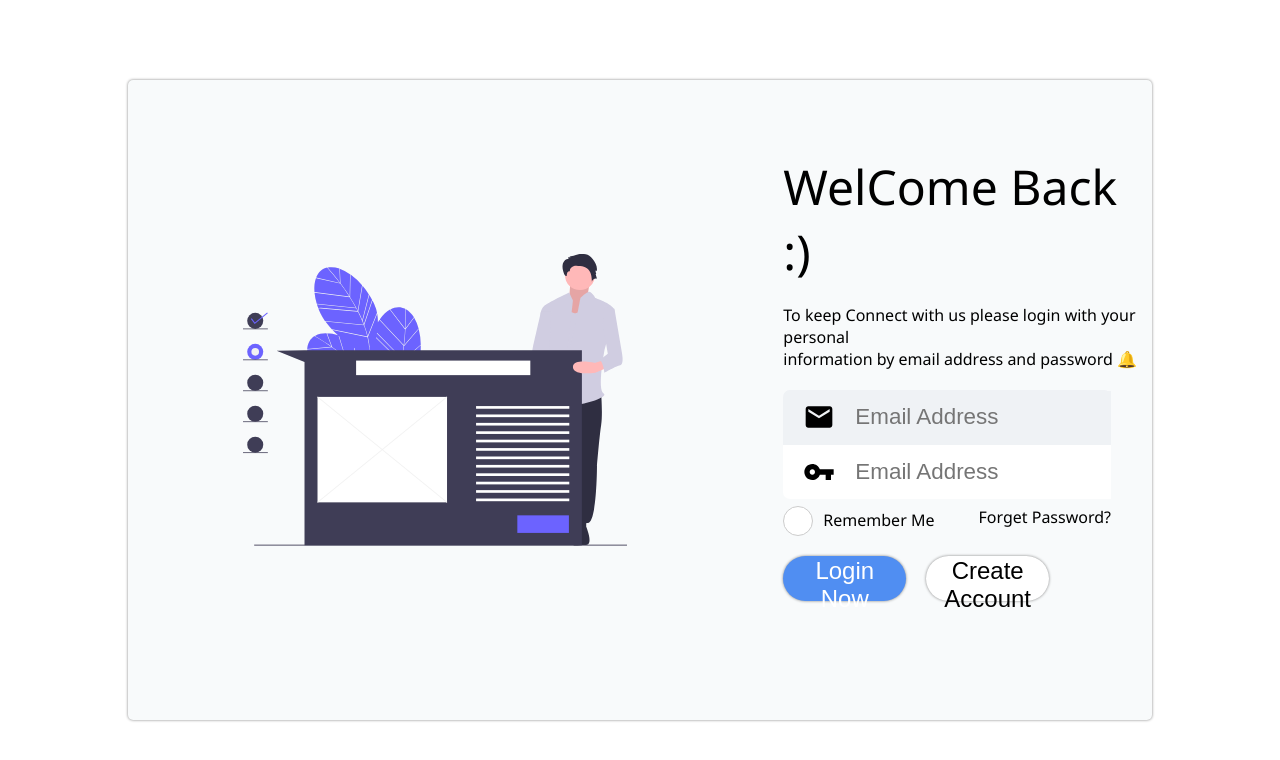
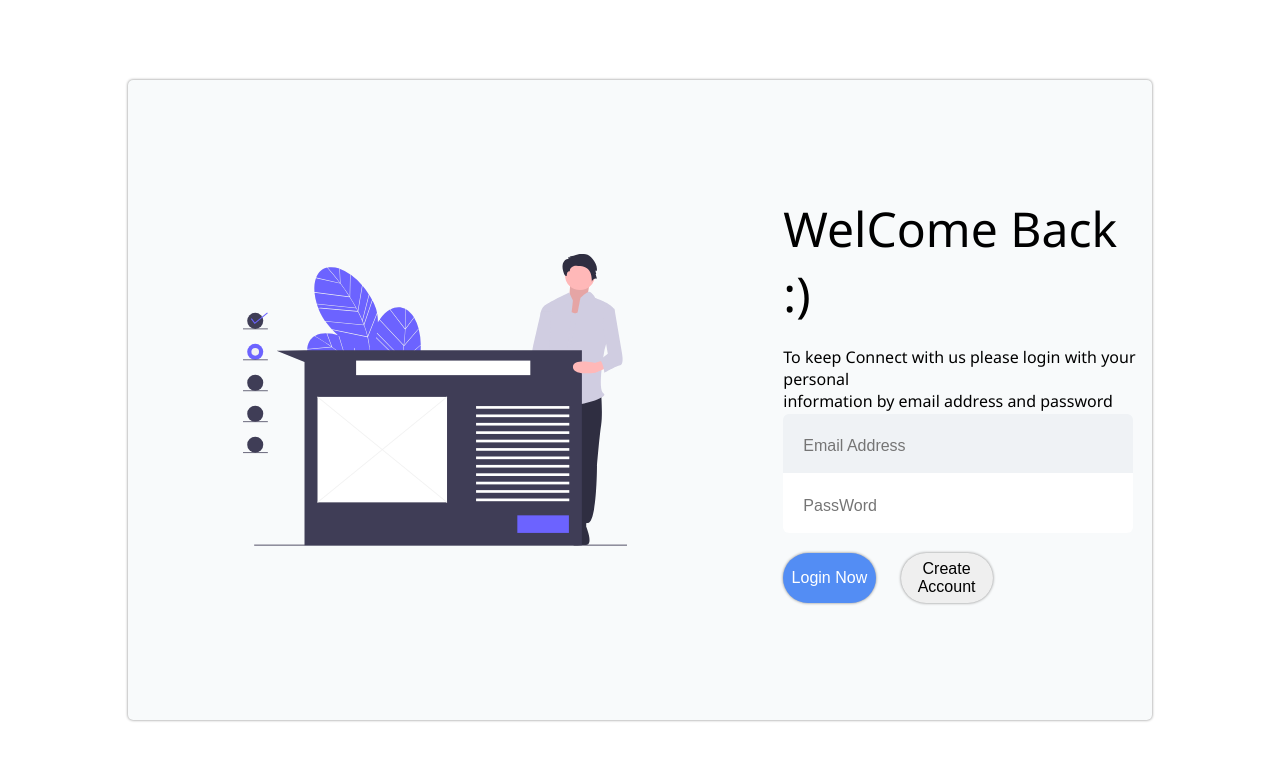
Before and after one commit to BeanSilArchive/IPSE-client, a React (Create React App) app: page /auth in a window 1280 px wide. Shown: the top 760 px of the page. Built offline with nearby package versions, Linux system fonts and the light colour scheme.

Commit message:
Revert "[ADD] Complete Auth"

```diff
--- a/src/components/Auth/Signin.js
+++ b/src/components/Auth/Signin.js
@@ -1,9 +1,9 @@
 import React, { Component, useState, useEffect } from 'react';
 import styled from 'styled-components';
-import {Link} from 'react-router-dom';
+
 import {ReactComponent as Img1 } from 'asset/Auth_main.svg'
-import EmailIcon from '@material-ui/icons/Email';
-import VpnKeyIcon from '@material-ui/icons/VpnKey';
+
+
 const Wrapper = styled.div`
     width: 100%;
     height: 100%;
@@ -70,162 +70,54 @@ const Right = styled.div`
 
 const Form = styled.form`
     display: flex;
-    height: 40%;
+    height: 30%;
     flex-direction: column;
     justify-content: center;
-    margin-top: 20px;
+    input {
+        width: 80%;
+        height: 30%;
+        outline: none;
+        border: none;
+        margin-left: 10%;
+        font-size: 1.5rem;
+        padding-left: 20px;
 
-    #First{
-        border-top-left-radius: 7px;
-        border-top-right-radius: 7px;
-        width: 80%;
-        background-color: rgb(239, 242, 245);
-        height: 30%;
-        margin-left: 10%;
-        display: flex;
-        align-items: center;
-
-        svg {
-            margin-left: 20px;
-            font-size: 2em;
-        }
-
-        input {
-            background-color: rgb(239, 242, 245);
-            height:95%;
-            width: 100%;
-            border: none;
-            font-size: 1.4em;
-            padding-left: 20px;
+        &::placeholder {
+            font-size: 1rem;
         }
     }
 
-    #Second{
-        border-bottom-left-radius: 7px;
-        border-bottom-right-radius: 7px;
-        width: 80%;
-        background-color: #ffffff;
-        height: 30%;
+    #Frist {
+        background-color: rgb(239, 242, 245);
+        border-top-left-radius: 6px;
+        border-top-right-radius: 6px;
+    }
+
+    #Last {
+        border-bottom-left-radius: 6px;
+        border-bottom-right-radius: 6px;
+    }
+
+    div {
+        display: flex;
+        flex-direction: row;
         margin-left: 10%;
-        display: flex;
-        align-items: center;
-
-        svg {
-            margin-left: 20px;
-            font-size: 2em;
+        margin-top: 20px;
+        button {
+            margin-right: 25px;
+            border-radius: 50px;
+            height: 50px;
+            border: none;
+            width: 25%;
+            box-shadow: 0px 0px 3px gray;
+            font-size: 1rem;
         }
 
-        input {
-            height:95%;
-            width: 100%;
-            border: none;
-            font-size: 1.4em;
-            padding-left: 20px;
+        #Login {
+            background-color: rgb(83, 141, 244);
+            color: white;
         }
     }
-
-    #Save-pwd {
-        display:flex;
-        width: 100%;
-        height: 20%;
-        flex-direction: row;
-        align-items: center;
-
-        a {
-            margin-left: auto;
-            margin-right: 10%;
-            text-decoration: none;
-            color: black;
-        }
-
-        .round {
-            position: relative;
-            margin-left: 10%;
-        }
-
-        .round label {
-            background-color: #fff;
-            border: 1px solid #ccc;
-            border-radius: 50%;
-            cursor: pointer;
-            height: 28px;
-            left: 0;
-            position: absolute;
-            top: 0;
-            width: 28px;
-        }
-
-        .round label:after {
-            border: 2px solid #fff;
-            border-top: none;
-            border-right: none;
-            content: "";
-            height: 6px;
-            left: 7px;
-            opacity: 0;
-            position: absolute;
-            top: 8px;
-            transform: rotate(-45deg);
-            width: 12px;
-        }
-
-        .round input[type="checkbox"] {
-            visibility: hidden;
-        }
-
-        .round input[type="checkbox"]:checked + label {
-            background-color: #66bb6a;
-            border-color: #66bb6a;
-        }
-
-        .round input[type="checkbox"]:checked + label:after {
-            opacity: 1;
-        }
-
-        span {
-            margin: 0px;
-            margin-top: 5px;
-            margin-left: 20px;
-        }
-
-        button {
-        }
-    }
-
-    #btn {
-        display: flex;
-        width: 100%;
-        height: 50%;
-        flex-direction: row;
-        margin-left: 10%;
-        margin-top: 5%;
-
-        #Login {
-            box-shadow: 0px 0px 3px gray;
-            border: none;
-            width: 30%;
-            height: 50%;
-            border-radius: 50px;
-            font-size: 1.5em;
-            margin-right: 20px;
-            color: white;
-            background-color: rgb(80, 142, 242);
-            outline: none;
-        }
-
-        #Register {
-            box-shadow: 0px 0px 3px gray;
-            border: none;
-            width: 30%;
-            height: 50%;
-            border-radius: 50px;
-            font-size: 1.5em;
-            background-color: rgb(255, 255, 255);
-            outline: none;
-        }
-    }
-
-
 `
 
 class Signin extends Component {
@@ -242,28 +134,15 @@ class Signin extends Component {
                         <span>
                             To keep Connect with us please login with your personal
                             <br/>
-                            information by email address and password 🔔
+                            information by email address and password
                         </span>
                         <Form>
-                            <div id="First">
-                                <EmailIcon/>
-                                <input placeholder="Email Address" />
-                            </div>
-                            <div id="Second">
-                                <VpnKeyIcon/>
-                                <input placeholder="Email Address" />
-                            </div>
-                            <div id="Save-pwd">
-                                <div class="round">
-                                    <input type="checkbox" id="checkbox" />
-                                    <label for="checkbox"></label>
-                                </div>
-                                <span>Remember Me</span>
-                                <Link to="/">Forget Password?</Link>
-                            </div>
-                            <div id="btn">
-                            <button id="Login" type="submit">Login Now</button>
-                            <button id="Register" type="button">Create Account</button>
+                            <input id="Frist" placeholder="Email Address"/>
+                            <input id="Last" placeholder="PassWord"/>
+
+                            <div>
+                            <button id="Login">Login Now</button>
+                            <button>Create Account</button>
                             </div>
                         </Form>
                     </Right>
--- a/src/components/Notice.js
+++ b/src/components/Notice.js
@@ -1,7 +1,7 @@
 import React, { createRef, useState, useEffect } from "react";
 import styled from "styled-components";
 import oc from "open-color";
-import GetAppIcon from '@material-ui/icons/GetApp';
+import Icon from "@material-ui/core/Icon";
 
 import { ReactComponent as Img1 } from "asset/notice_image_2.svg";
 import downloadfile from "asset/2020학년도입학전형요강(최종).pdf";
@@ -246,7 +246,7 @@ const Info = () => {
           </SubHeading>
           <DownLoadLink href={downloadfile} download>
             <EntryButton scroll={scroll}>
-              <GetAppIcon/>
+              <Icon>get_app</Icon>
               다운로드
             </EntryButton>
           </DownLoadLink>
```
